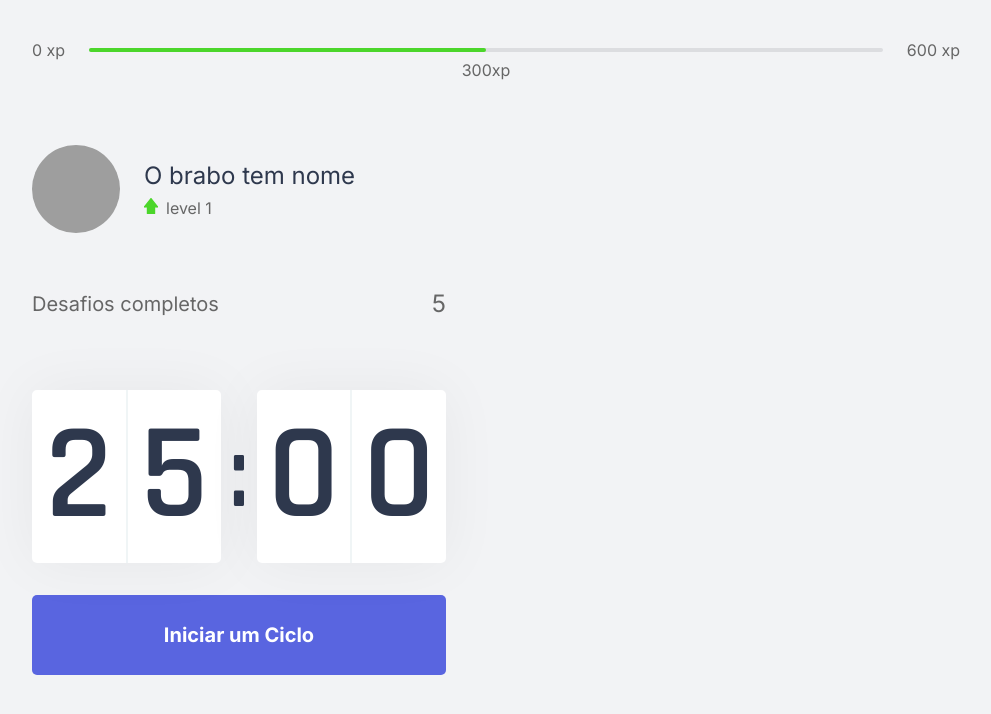
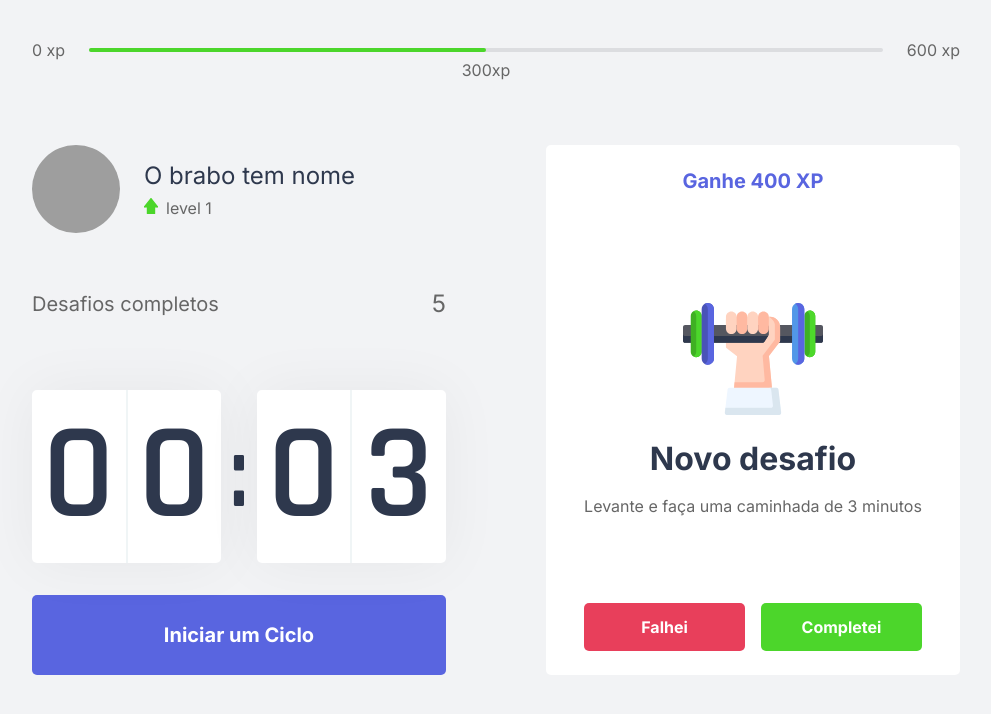
Before and after one commit to lucas3322/Mouvit, a Next.js app: page / in a window 1280 px wide. Shown: the top 714 px of the page, without its empty margins (144-1135 px from the left). Built offline with nearby package versions, Linux system fonts and the light colour scheme; grey boxes are pictures that could not be loaded.

Commit message:
finished challengeBox

```diff
--- /dev/null
+++ b/src/components/ChallengeBox.tsx
@@ -0,0 +1,49 @@
+import style from '../styles/components/ChallengeBox.module.css';
+
+export function ChallengeBox () {
+
+    const hasActiveChallenge = true;
+
+
+    return (
+        <div className={style.challengeBoxContainer}>
+            {hasActiveChallenge ? (
+                <div className={style.challengeActive}>
+
+                    <header>Ganhe 400 XP</header>
+
+                    <main>
+                        <img src="icons/body.svg" />
+                        <strong>Novo desafio</strong>
+                        <p>Levante e faça uma caminhada de 3 minutos</p>
+                    </main>
+
+                    <footer>
+                        <button
+                        type="button"
+                        className={style.challengeFailedButton}
+                        >
+                            Falhei
+                        </button>
+
+                        <button
+                        type="button"
+                        className={style.challengeSucceededButton}
+                        >
+                            Completei
+                        </button>
+                    </footer>
+
+                </div>
+            ) : (
+                <div className={style.ChallengeNotActive}>
+                 <strong>Inicie um ciclo para receber desafios a serem completados</strong>
+                    <p>
+                        <img src="icons/level-up.svg" alt="Level UP" />
+                        Avance de Level completando desafios !!
+                    </p>
+                </div>
+            ) }
+        </div>
+    )
+}
--- a/src/components/Countdow.tsx
+++ b/src/components/Countdow.tsx
@@ -4,7 +4,7 @@
 let countdowTimeout: NodeJS.Timeout;
 
 export function Countdow (){
-  const [time, setTime] = useState (25 * 60);
+  const [time, setTime] = useState (0.05 * 60);
   const [isActive, setIsActive] = useState(false);
   const [hasFineshed, sethasFineshed] = useState(false);
 
@@ -23,7 +23,7 @@
   function resetCountdow (){
       clearTimeout(countdowTimeout);
       setIsActive(false);
-      setTime(25 * 60);
+      setTime(0.05 * 60);
   }
 
 
--- a/src/pages/index.tsx
+++ b/src/pages/index.tsx
@@ -4,6 +4,7 @@
 import {ExperienceBar} from '../components/ExperienceBar';
 import {CompleteChallenges} from '../components/CompleteChallenges';
 import {Countdow} from '../components/Countdow';
+import { ChallengeBox } from '../components/ChallengeBox';
 
 export default function Home() {
   return (
@@ -21,7 +22,7 @@
         <Countdow />
       </div>
       <div>
-
+        <ChallengeBox />
       </div>
     </section>
 
--- /dev/null
+++ b/src/styles/components/ChallengeBox.module.css
@@ -0,0 +1,101 @@
+.challengeBoxContainer {
+    height: 100%;
+    background: var(--white);
+    border-radius: 5px;
+    box-shadow: 0 0 60% rgba(0, 0, 0, 0.05);
+    padding: 1.5rem 2rem;
+    display: flex;
+    flex-direction: column;
+    align-items: center;
+    justify-content: center;
+    text-align: center;
+}
+
+.ChallengeNotActive {
+    display: flex;
+    flex-direction: column;
+    align-items: center;
+}
+
+.ChallengeNotActive strong {
+    font-size: 1.5rem;
+    font-weight: 500;
+    line-height: 1.4;
+}
+
+.ChallengeNotActive p {
+    display: flex;
+    flex-direction: column;
+    align-items: center;
+    line-height: 1.4;
+    max-width: 70%;
+    margin-top: 3rem;
+}
+
+.ChallengeNotActive p img {
+    margin-bottom: 1rem;
+}
+
+.challengeActive {
+    height: 100%;
+    display: flex;
+    flex-direction: column;
+}
+
+.challengeActive header {
+    color: var(--blue);
+    font-weight: 600;
+    font-size: 1.25rem;
+    padding: 0 2rem 1.5rem;
+    border-bottom: 1px solid var(--gray-lione);
+}
+
+.challengeActive main {
+    flex: 1;
+    display: flex;
+    flex-direction: column;
+    align-items: center;
+    justify-content: center;
+}
+
+.challengeActive main strong {
+    font-size: 2rem;
+    font-weight: 600;
+    color: var(--title);
+    margin: 1.5rem 0 1rem;
+}
+
+.challengeActive main p {
+    line-height: 1.5;
+}
+
+.challengeActive footer {
+    display: grid;
+    grid-template-columns: 1fr 1fr;
+    gap: 1rem;
+}
+
+.challengeActive footer button {
+    height: 3rem;
+    display: flex;
+    align-items: center;
+    justify-content: center;
+    border: 0;
+    border-radius: 5px;
+    color: var(--white);
+    font-size: 1rem;
+    font-weight: 600;
+    transition: filter 0.2s;
+}
+
+.challengeActive footer button.challengeFailedButton {
+    background: var(--red);
+}
+
+.challengeActive footer button.challengeSucceededButton {
+    background: var(--green);
+}
+
+.challengeActive footer button:hover {
+    filter: brightness(0.9);
+}
--- a/src/styles/components/Countdow.module.css
+++ b/src/styles/components/Countdow.module.css
@@ -68,5 +68,6 @@
 .CountdowButtom:disabled {
     background: var(--white);
     color: var(--text);
+    border-bottom: 3px solid var(--green);
     cursor: not-allowed;
 }
```
